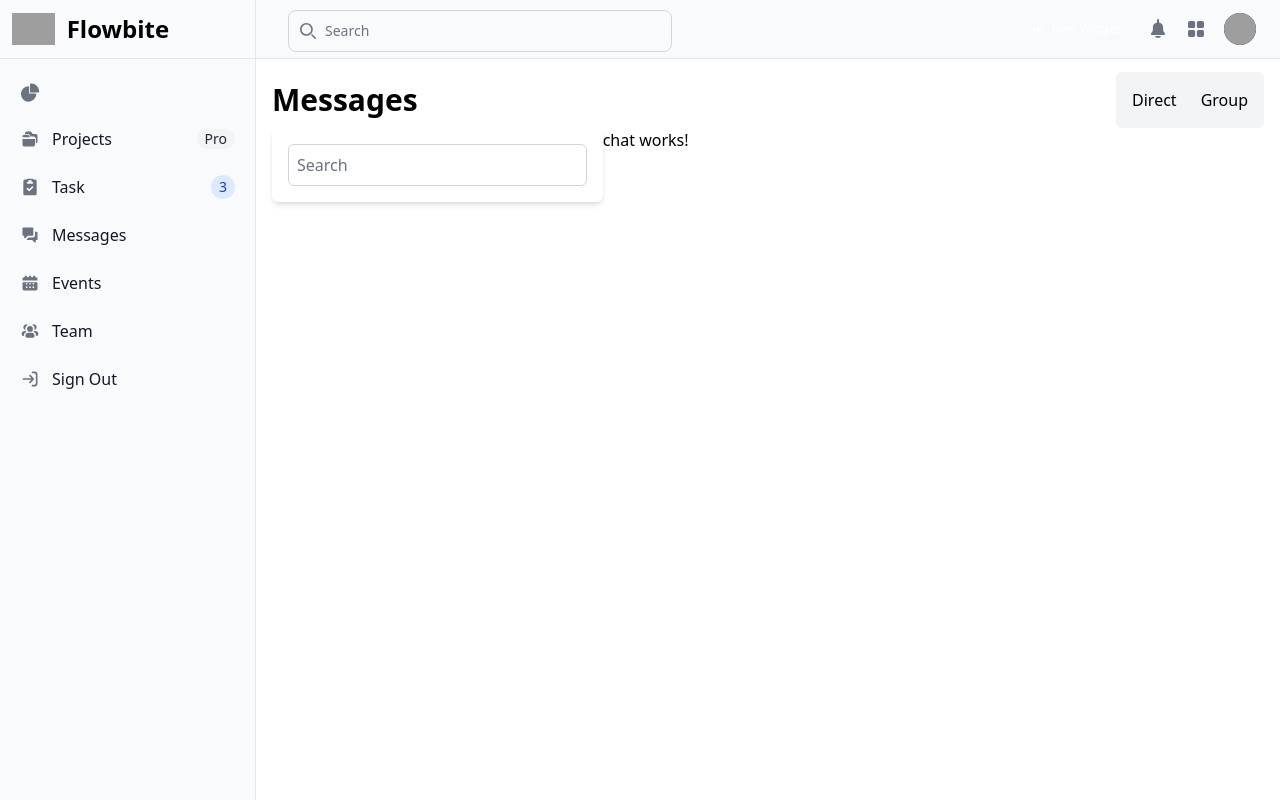
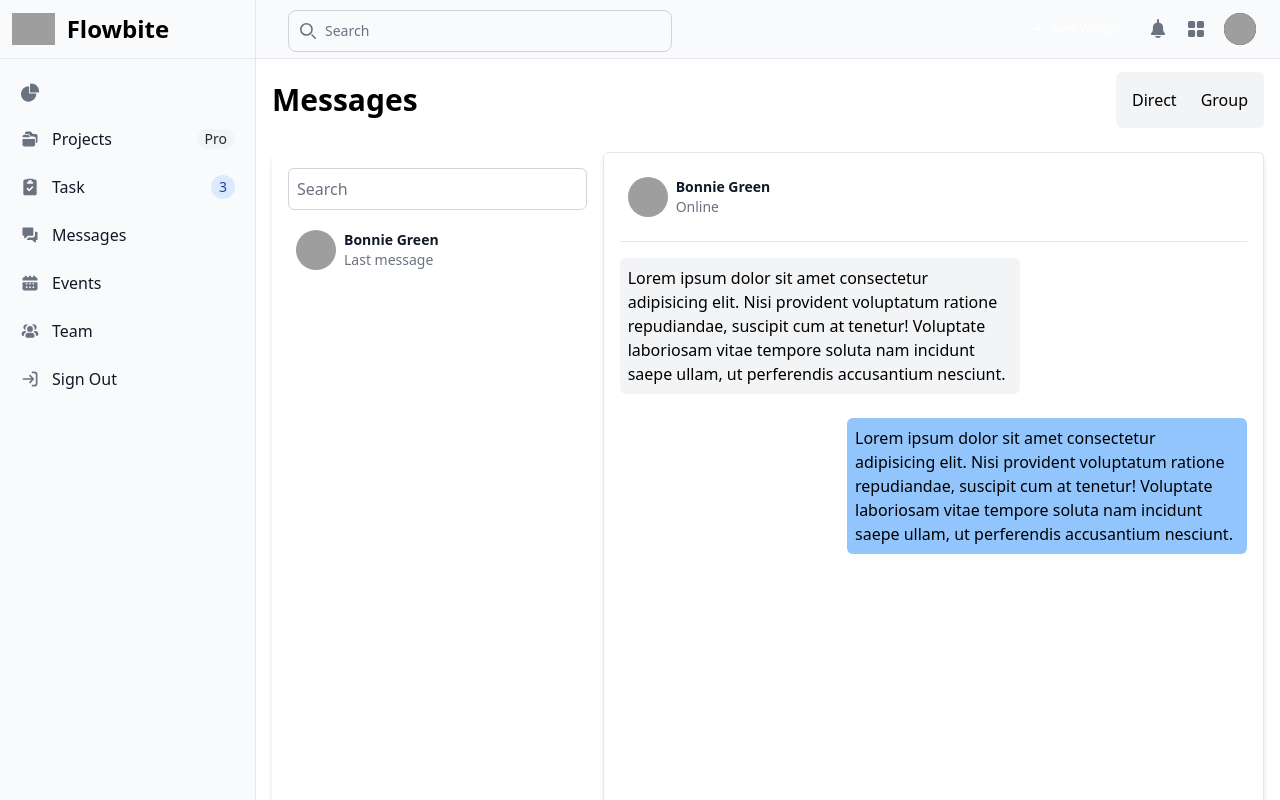
Before and after one commit to robypz/konnect-web, an Angular app: page /dashboard/messages in a window 1280 px wide. Shown: the top 800 px of the page. Built offline with nearby package versions, Linux system fonts and the light colour scheme; grey boxes are pictures that could not be loaded.

Commit message:
feat: implement chat and contacts components with message display, update templates and styles

```diff
--- a/src/app/messages/chat/chat.component.html
+++ b/src/app/messages/chat/chat.component.html
@@ -1,3 +1,15 @@
-<div>
-  <p>chat works!</p>
+<div class="bg-white shadow-md rounded-md p-4 h-screen overflow-y-auto border border-gray-200 dark:border-gray-700">
+  <div class="flex border-b border-gray-200 dark:border-gray-700 pb-4 mb-4">
+    <div class="flex w-1/1 items-center p-2 space-x-2 bg-white rounded-md  hover:bg-gray-100 cursor-pointer">
+      <img class="w-10 h-10 rounded-full" src="https://flowbite.com/docs/images/people/profile-picture-5.jpg"
+      alt="Rounded avatar">
+      <div>
+        <h5 class="text-sm font-semibold text-gray-900 dark:text-white">Bonnie Green</h5>
+        <p class="text-sm text-gray-500 dark:text-gray-400">Online</p>
+      </div>
+    </div>
+  </div>
+  <div>
+    <app-message></app-message>
+  </div>
 </div>
--- a/src/app/messages/chat/chat.component.ts
+++ b/src/app/messages/chat/chat.component.ts
@@ -1,8 +1,9 @@
 import { Component } from '@angular/core';
+import { MessageComponent } from "../message/message.component";
 
 @Component({
   selector: 'app-chat',
-  imports: [],
+  imports: [MessageComponent],
   templateUrl: './chat.component.html',
   styleUrl: './chat.component.scss'
 })
--- /dev/null
+++ b/src/app/messages/contacts/contact/contact.component.html
@@ -0,0 +1,8 @@
+<div class="flex w-1/1 items-center p-2 space-x-2 bg-white rounded-md  hover:bg-gray-100 cursor-pointer">
+  <img class="w-10 h-10 rounded-full" src="https://flowbite.com/docs/images/people/profile-picture-5.jpg"
+  alt="Rounded avatar">
+  <div>
+    <h5 class="text-sm font-semibold text-gray-900 dark:text-white">Bonnie Green</h5>
+    <p class="text-sm text-gray-500 dark:text-gray-400">Last message</p>
+  </div>
+</div>
--- a/src/app/messages/contacts/contacts.component.html
+++ b/src/app/messages/contacts/contacts.component.html
@@ -1,10 +1,15 @@
-<div class="bg-white shadow-md rounded-md p-4 h-full">
+<div class="bg-white shadow-md rounded-md p-4 h-screen overflow-y-auto">
   <div>
     <form action="">
       <input type="search" placeholder="Search" class="w-full p-2 rounded-md border border-gray-300 focus:outline-none focus:ring-2 focus:ring-blue-500" />
     </form>
   </div>
-  <div>
 
+  <div class="mt-3">
+    <div>
+      <app-contact></app-contact>
+    </div>
   </div>
+
+
 </div>
--- a/src/app/messages/contacts/contacts.component.ts
+++ b/src/app/messages/contacts/contacts.component.ts
@@ -1,8 +1,9 @@
 import { Component } from '@angular/core';
+import { ContactComponent } from "./contact/contact.component";
 
 @Component({
   selector: 'app-contacts',
-  imports: [],
+  imports: [ContactComponent],
   templateUrl: './contacts.component.html',
   styleUrl: './contacts.component.scss'
 })
--- /dev/null
+++ b/src/app/messages/message/message.component.html
@@ -0,0 +1,15 @@
+<div class="flex justify-start items-center mb-6">
+  <div class="rounded rounded-md bg-gray-100 p-2 max-w-100">
+    <p>
+      Lorem ipsum dolor sit amet consectetur adipisicing elit. Nisi provident voluptatum ratione repudiandae, suscipit cum at tenetur! Voluptate laboriosam vitae tempore soluta nam incidunt saepe ullam, ut perferendis accusantium nesciunt.
+    </p>
+  </div>
+</div>
+
+<div class="flex justify-end items-center">
+  <div class="rounded rounded-md  bg-blue-300 p-2 max-w-100">
+    <p>
+      Lorem ipsum dolor sit amet consectetur adipisicing elit. Nisi provident voluptatum ratione repudiandae, suscipit cum at tenetur! Voluptate laboriosam vitae tempore soluta nam incidunt saepe ullam, ut perferendis accusantium nesciunt.
+    </p>
+  </div>
+</div>
--- a/src/app/messages/messages.component.html
+++ b/src/app/messages/messages.component.html
@@ -8,7 +8,7 @@
       <button class="p-2 rounded rounded-md hover:bg-white">Group</button>
     </div>
   </div>
-  <div class="grid grid-cols-6">
+  <div class="grid grid-cols-6 mt-6">
     <div class="col-span-2">
       <app-contacts></app-contacts>
     </div>
```
Also changed, not shown: src/app/messages/contacts/contact/contact.component.ts (added, +11 -0 lines), src/app/messages/message/message.component.ts (added, +11 -0 lines), src/app/messages/contacts/contact/contact.component.scss (added), src/app/messages/message/message.component.scss (added), 2 other files (tests, documents, lock files or other folders).
